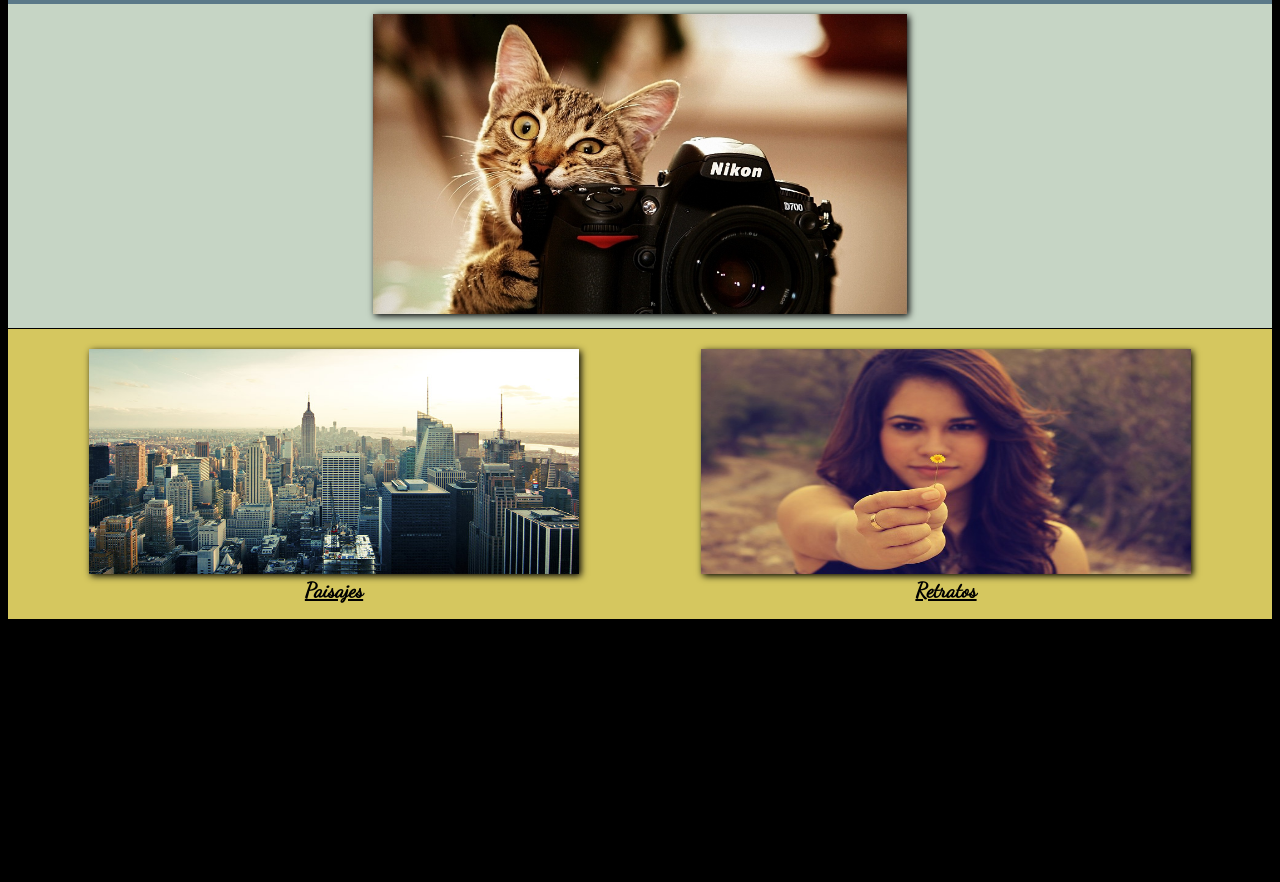
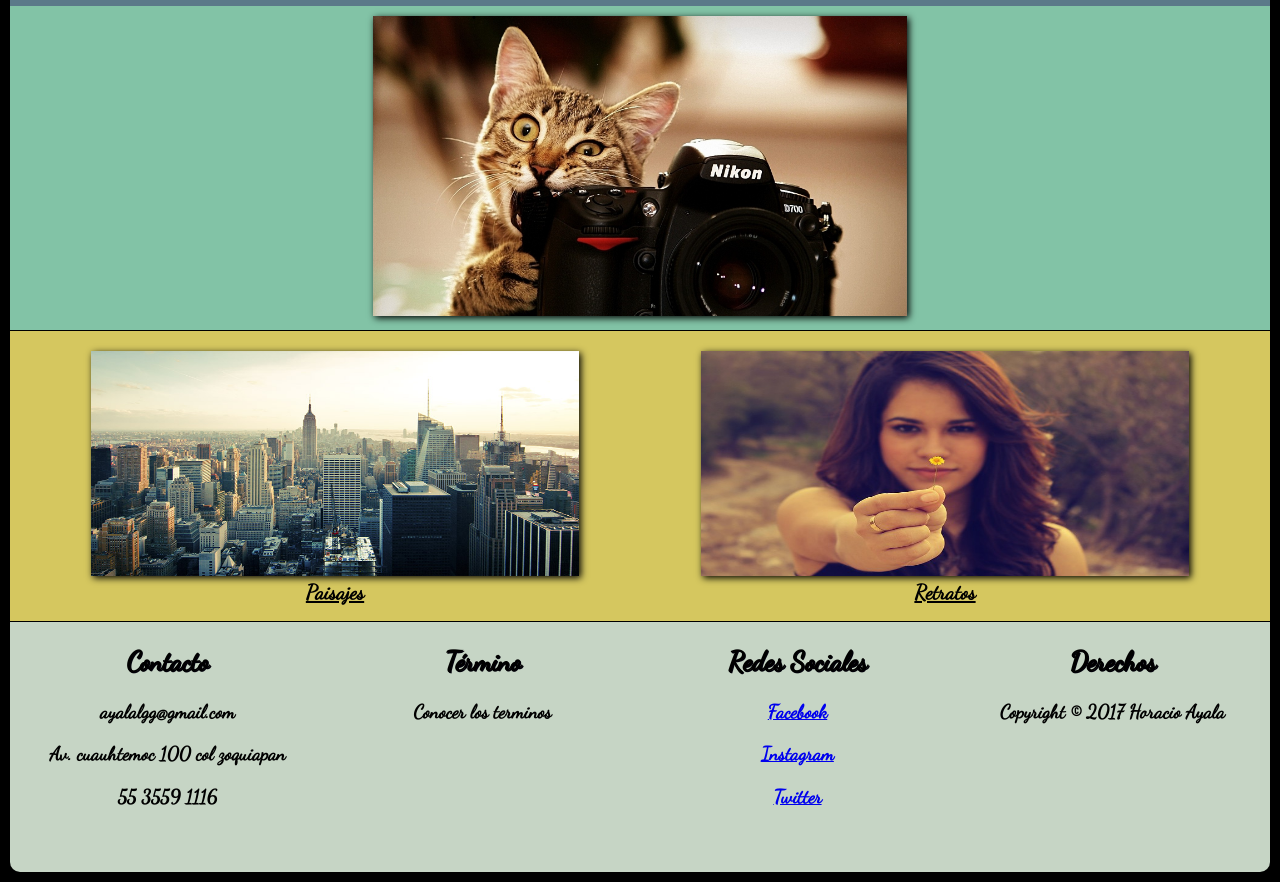
Before and after one commit to ayalalgg/css-proyecto, a plain HTML site: page index.html in a window 1280 px wide. Shown: the part 84-966 px from the top of the page. Before the commit the page ends 800 px from the top, so only its background shows below. Drawn offline with Linux system fonts and the light colour scheme.

Commit message:
index finalizado

```diff
--- a/css/estilos.css
+++ b/css/estilos.css
@@ -2,7 +2,7 @@
 body {
     font-size: 16px;
     font-family: Dancing Script;
-    margin: 10;
+    margin: 10px;
     background-color: #000;
 }
 
@@ -50,7 +50,7 @@ nav ul li a:hover {
 }
 
 .img-primary {
-    background-color: #C6d5c5;
+    background-color: #82c3a6;
     text-align: center;
 }
 
@@ -106,3 +106,26 @@ nav ul li a:hover {
 .animacion2:hover{
     transform: translate(20px, -5px);
 }
+footer{
+    display: flex;
+    background-color: #C6d5c5;
+    border-top: 1px solid black;
+    border-radius: 0 0 10px 10px;
+}
+footer div{
+    width: 25%;
+    height: 250px;
+    text-align: center;
+}
+footer div h2{
+        font-weight: bold;
+        font-size:  1.7em;
+        color:  #000;
+        text-shadow: 1px 1px #02010a;
+}
+footer div p{
+        font-weight: bold;
+        font-size:  1.2em;
+        color:  #000;
+        text-decoration:  none;
+}
--- a/index.html
+++ b/index.html
@@ -57,5 +57,47 @@
                 </a>
             </div>
         </div>
+        <footer>
+        	<div>
+        		<h2>Contacto</h2>
+        		<p>
+        			ayalalgg@gmail.com
+        		</p>
+        		<p>
+        			Av. cuauhtemoc 100 col zoquiapan
+        		</p>
+        		<p>
+        			55 3559 1116
+        		</p>
+        	</div>
+        	<div>
+        			<h2>
+        				Término
+        			</h2>
+        		<p>
+        			Conocer los terminos
+        		</p>
+        	</div>
+        	<div>
+        		<h2>
+        			Redes Sociales
+        		</h2>
+        		<p>
+        			<a href="#a">Facebook</a>
+        		</p>
+        		<p>
+        			<a href="#a">Instagram</a>
+        		</p>
+        		<p>
+        			<a href="#a">Twitter</a>
+        		</p>
+        	</div>
+        	<div>
+        		<h2>
+        			Derechos
+        		</h2>
+        		<p>Copyright © 2017 Horacio Ayala</p>
+        	</div>
+        </footer>
     </body>
 </html>
```
